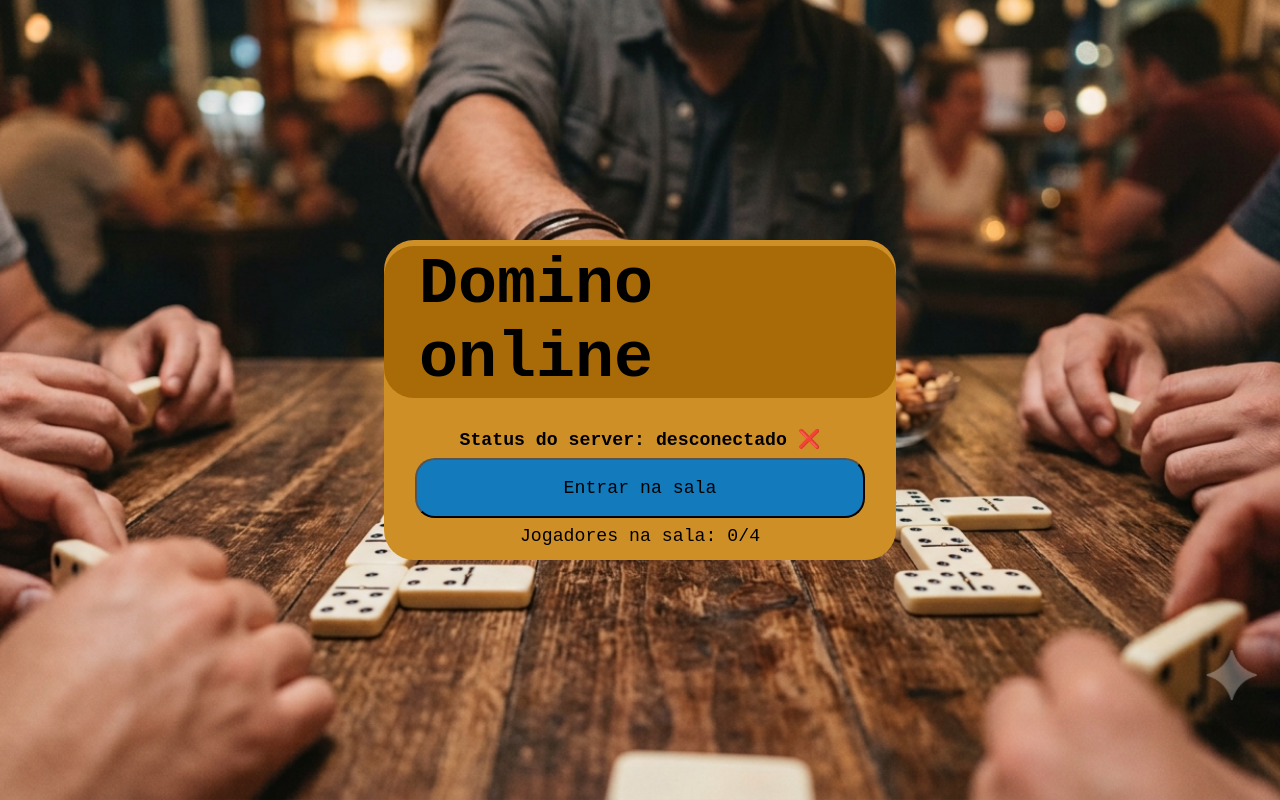
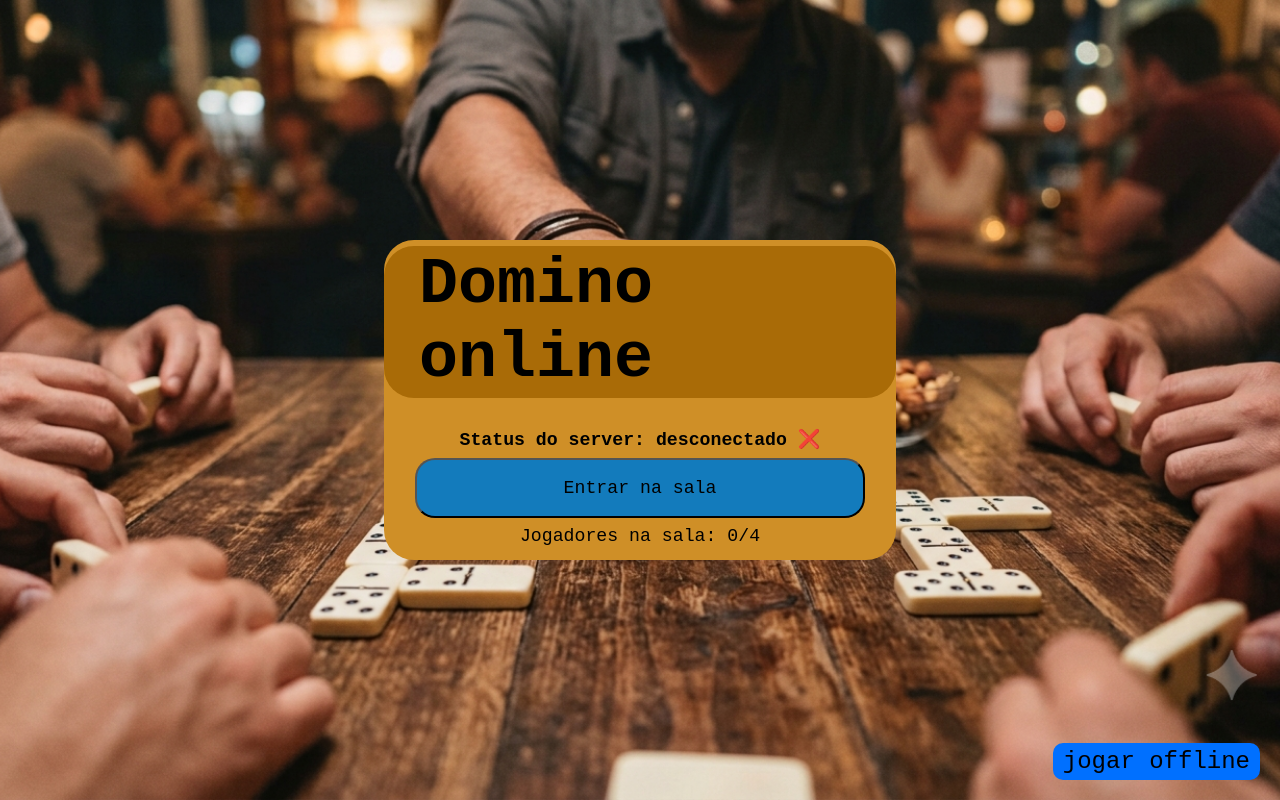
Before and after one commit to emilio-manoel/domino-online-front-end, a React (Vite) app: page / in a window 1280 px wide. Built offline with nearby package versions, Linux system fonts and the light colour scheme; no server answers.

Commit message:
adicionando a opção de jogar offline (outro repositorio)

```diff
--- a/src/App.tsx
+++ b/src/App.tsx
@@ -178,6 +178,7 @@ function App() {
   }
 
   return (
+    <>
     <div id="rooms-screen">
       <h1>Domino online</h1>
       <h2 id="status-server">
@@ -210,6 +211,8 @@ function App() {
         <p>🔒 Sala fechada. Jogo começa em {countdown}...</p>
       )}
     </div>
+    <a href="https://emilio-manoel.github.io/domino-game-offline/" target="_blank" style={{fontSize:"24px", color:"rgb(0, 0, 0)", backgroundColor:"rgb(0, 112, 255)", borderRadius:"10px", padding:"5px 10px", textDecoration:"none", display:"inline-block", marginTop:"20px", position:"fixed", bottom:"20px", right:"20px", zIndex:"1000"}}>jogar offline</a>
+    </>
   );
 }
 
```
